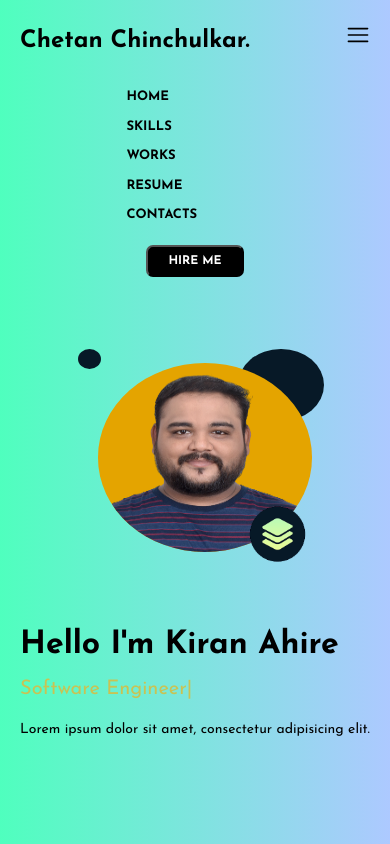
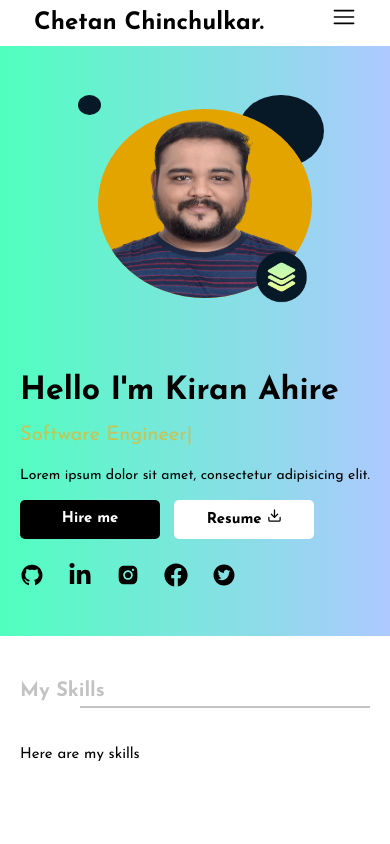
Before and after one commit to chetan635/gaganyan, a React (Create React App) app in the folder gaganyan-portfolio/: page / in a window 390 px wide. Shown: the top 844 px of the page. Built offline with nearby package versions, Linux system fonts and the light colour scheme.

Commit message:
added hamburger menu and made some responsive-website changes

```diff
--- a/gaganyan-portfolio/package.json
+++ b/gaganyan-portfolio/package.json
@@ -3,6 +3,7 @@
   "version": "0.1.0",
   "private": true,
   "dependencies": {
+    "@emailjs/browser": "^3.11.0",
     "@testing-library/jest-dom": "^5.17.0",
     "@testing-library/react": "^13.4.0",
     "@testing-library/user-event": "^13.5.0",
--- a/gaganyan-portfolio/src/components/NavBar.js
+++ b/gaganyan-portfolio/src/components/NavBar.js
@@ -1,7 +1,7 @@
 import React from "react";
 import "../styles/NavBar.css";
 import { useEffect, useState } from "react";
-import { RxHamburgerMenu } from "react-icons/rx";
+import { RxHamburgerMenu, RxCross1 } from "react-icons/rx";
 
 export default function NavBar() {
   const [scrollPosition, setScrollPosition] = useState(0);
@@ -18,14 +18,18 @@ export default function NavBar() {
   // changes are not done complately, will be done soon
   const handleHamburgerMenu = () => {
     var x = document.getElementById("profile-navigation");
-    var navBody = document.getElementById("NavBody");
-    var navBodyClassName = navBody.className;
-    if (x.className === "profile-navigation") {
-      x.className += " hide-profile-nav";
-      navBody.className += " profile-nav-height-change";
+    if (x.style.display == "none") {
+      x.style.display = "block";
+      document.getElementsByClassName("hamburger-icon")[0].style.display =
+        "none";
+      document.getElementsByClassName("hamburger-cross-icon")[0].style.display =
+        "block";
     } else {
-      x.className = "profile-navigation";
-      navBody.className = navBodyClassName;
+      x.style.display = "none";
+      document.getElementsByClassName("hamburger-cross-icon")[0].style.display =
+        "none";
+      document.getElementsByClassName("hamburger-icon")[0].style.display =
+        "block";
     }
   };
 
@@ -38,10 +42,16 @@ export default function NavBar() {
     >
       <div className="profile-name">
         Chetan Chinchulkar.{" "}
-        <RxHamburgerMenu
-          onClick={handleHamburgerMenu}
-          className="hamburger-icon"
-        />
+        <div className="menuButtons">
+          <RxHamburgerMenu
+            onClick={handleHamburgerMenu}
+            className="hamburger-icon"
+          />
+          <RxCross1
+            onClick={handleHamburgerMenu}
+            className="hamburger-cross-icon"
+          />
+        </div>
       </div>
       <div id="profile-navigation" className="profile-navigation">
         <ul className="profile-navigation-items">
@@ -85,7 +95,7 @@ export default function NavBar() {
                 anchor.scrollIntoView({ behavior: "smooth", block: "center" });
               }}
             >
-              CONTACTS
+              CONTACT
             </a>
           </li>
         </ul>
--- a/gaganyan-portfolio/src/styles/NavBar.css
+++ b/gaganyan-portfolio/src/styles/NavBar.css
@@ -60,7 +60,7 @@ a {
   border-radius: 7px;
 }
 
-.hamburger-icon{
+.menuButtons {
   display: none;
 }
 
@@ -68,35 +68,59 @@ a {
 
 @media screen and (max-width: 480px) {
   /* jus for testing  */
-  .hamburger-icon{
+
+  .Navbody > div:not(:first-child) {
+    display: none;
+  }
+
+  .menuButtons {
     display: block;
   }
-  .profile-name{
-    width: 100%;
-    display: flex;
-    flex-direction: row;
-    padding: 0px 20px;
-    justify-content: space-between;
-  }
-  .Navbody{
-    height: 300px;
-    flex-direction: column;
-    justify-content: space-evenly;
-  }
-  .hide-profile-nav{
-    transition: 0.5s;
+
+  .hamburger-cross-icon {
     display: none;
   }
-  .profile-nav-height-change{
-    height: 50px;
+
+  .hamburger-icon {
+    display: block;
   }
-  .profile-navigation{
-    gap: 10px;
-    position: relative;
+
+  .Navbody {
+    flex-direction: column;
+    height: 30%;
+    background-color: white;
+  }
+
+  .profile-name {
+    display: flex;
+    justify-content: space-around;
+    width: 100%;
+    flex-direction: row;
+  }
+
+  .profile-navigation {
+    display: block;
+    width: 100%;
+    flex-direction: column;
+    gap: 0px;
+  }
+
+  .hide-profile-nav {
+    display: none;
+  }
+
+  .profile-navigation-items {
+    gap: 5px;
+    align-items: start;
     flex-direction: column;
   }
-  .profile-navigation-items{
-    flex-direction: column;
-    gap: 10px;
+
+  .profile-navigation-hireme {
+    display: none;
+  }
+
+  .profile-navigation-items > li {
+    padding: 5px;
+    width: 100%;
   }
 }
--- a/gaganyan-portfolio/src/styles/PortfolioDescriptionProfile.css
+++ b/gaganyan-portfolio/src/styles/PortfolioDescriptionProfile.css
@@ -1,22 +1,22 @@
-.portfolio-description-profile{
+.portfolio-description-profile {
   height: 100%;
   position: relative;
   width: 100%;
   display: flex;
 }
 
-.profile-main-circle{
+.profile-main-circle {
   position: absolute;
   overflow: hidden;
   background-color: #e4a400;
   height: 65%;
-    width:55%;
+  width: 55%;
   border-radius: 100%;
   top: 20%;
   left: 25%;
 }
 
-.profile-small-circle{
+.profile-small-circle {
   position: absolute;
   background-color: #071927;
   height: 7%;
@@ -26,7 +26,7 @@
   left: 20%;
 }
 
-.profile-medium-circle{
+.profile-medium-circle {
   position: absolute;
   background-color: #071927;
   height: 25%;
@@ -36,7 +36,7 @@
   right: 17%;
 }
 
-.profile-2nd-medium-circle{
+.profile-2nd-medium-circle {
   position: absolute;
   background-color: #071927;
   height: 30%;
@@ -46,12 +46,12 @@
   left: 8%;
 }
 
-.profile-description-circle-img{
-    height: 110%;
+.profile-description-circle-img {
+  height: 100%;
   width: 100%;
 }
 
-.profile-description-circle{
+.profile-description-circle {
   position: absolute;
   object-fit: cover;
   height: 20%;
@@ -60,7 +60,7 @@
   right: 17%;
 }
 
-.profileImage{
+.profileImage {
   position: absolute;
   height: 122%;
   overflow: hidden;
--- a/gaganyan-portfolio/src/styles/Resume.css
+++ b/gaganyan-portfolio/src/styles/Resume.css
@@ -29,7 +29,6 @@
 .resume-description-experience-summary-section{
     display: flex;
     justify-content: center;
-    align-items: center;
 }
 .resume-description-experience-summary{
    border: 3px solid #FFEE58;
@@ -61,7 +60,7 @@
 
 .vertical-bar-body{
     position: relative;
-    height: 100%;
+    padding: 18px 0px;
     display: flex;
     flex-direction: column;
     justify-content: center;
@@ -101,7 +100,7 @@
 }
 
 .vertical-bar-parent{
-    height: 85%;
+    height: 100%;
 }
 
 /* for responseviness fo this website  */
```
Lines whose indentation alone changed are shown as unchanged.
